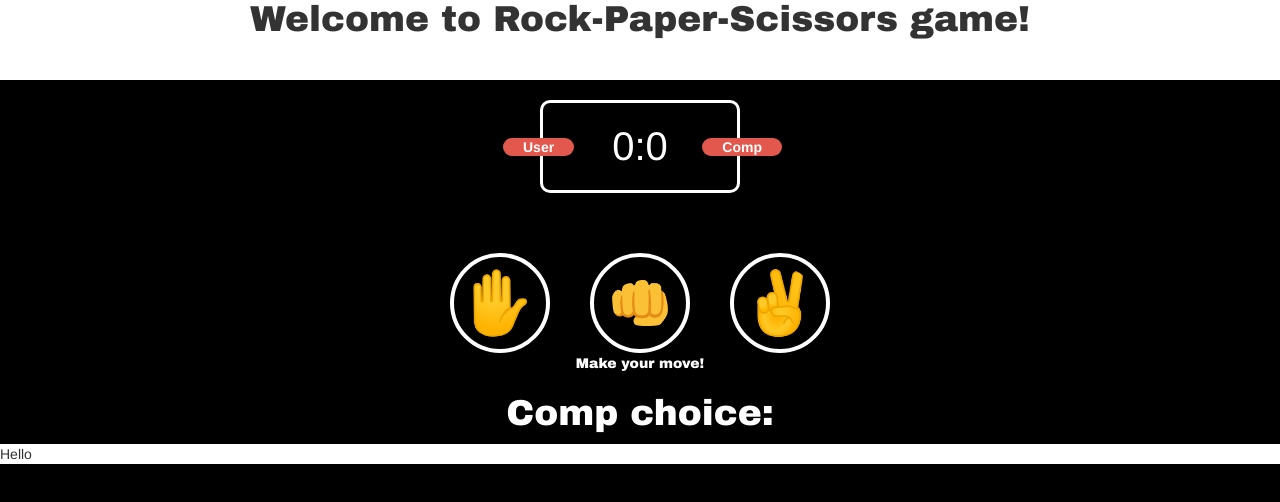
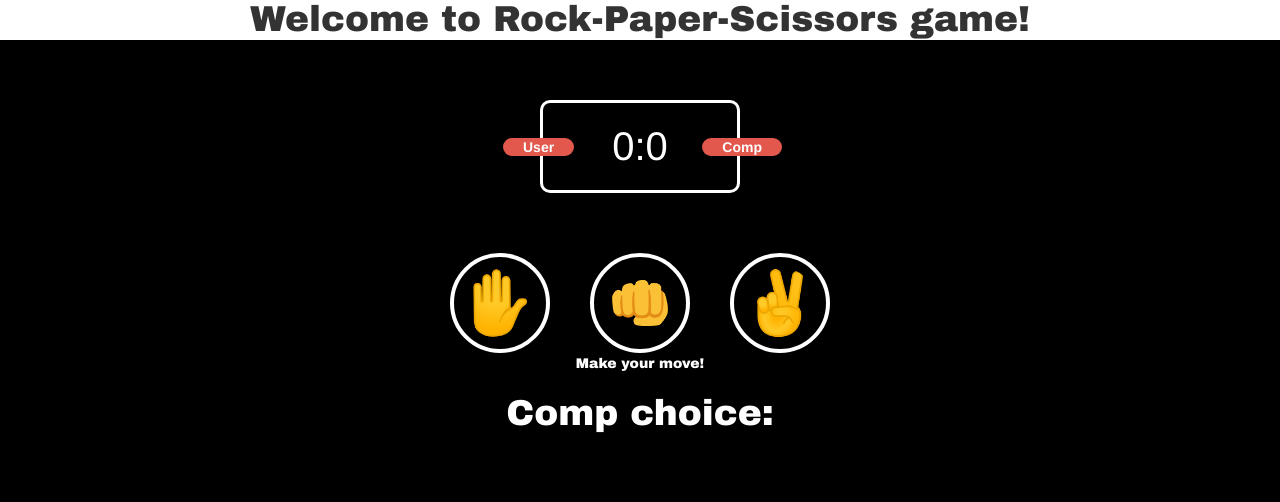
Before and after one commit to penaczko/RockPaperScissors, an Angular app: page / in a window 1280 px wide. Shown: the top 502 px of the page. Built offline with nearby package versions, Linux system fonts and the light colour scheme.

Commit message:
Initialize all components

```diff
--- a/src/app/app.component.css
+++ b/src/app/app.component.css
@@ -0,0 +1,3 @@
+.my-container {
+  background-color: black;
+}
--- a/src/app/app.component.html
+++ b/src/app/app.component.html
@@ -1,2 +1,3 @@
-<app-view></app-view>
-<p>Hello</p>
+<div class="my-container">
+  <app-view></app-view>
+</div>
--- a/src/app/app.module.ts
+++ b/src/app/app.module.ts
@@ -3,6 +3,8 @@ import { NgModule } from '@angular/core';
 
 import { AppComponent } from './app.component';
 import { ViewComponent } from './view/view.component';
+import {GameService} from './control/game.service';
+import {ResultService} from './model/result.service';
 
 @NgModule({
   declarations: [
@@ -12,7 +14,7 @@ import { ViewComponent } from './view/view.component';
   imports: [
     BrowserModule
   ],
-  providers: [],
+  providers: [ GameService, ResultService],
   bootstrap: [AppComponent]
 })
 export class AppModule { }
```
